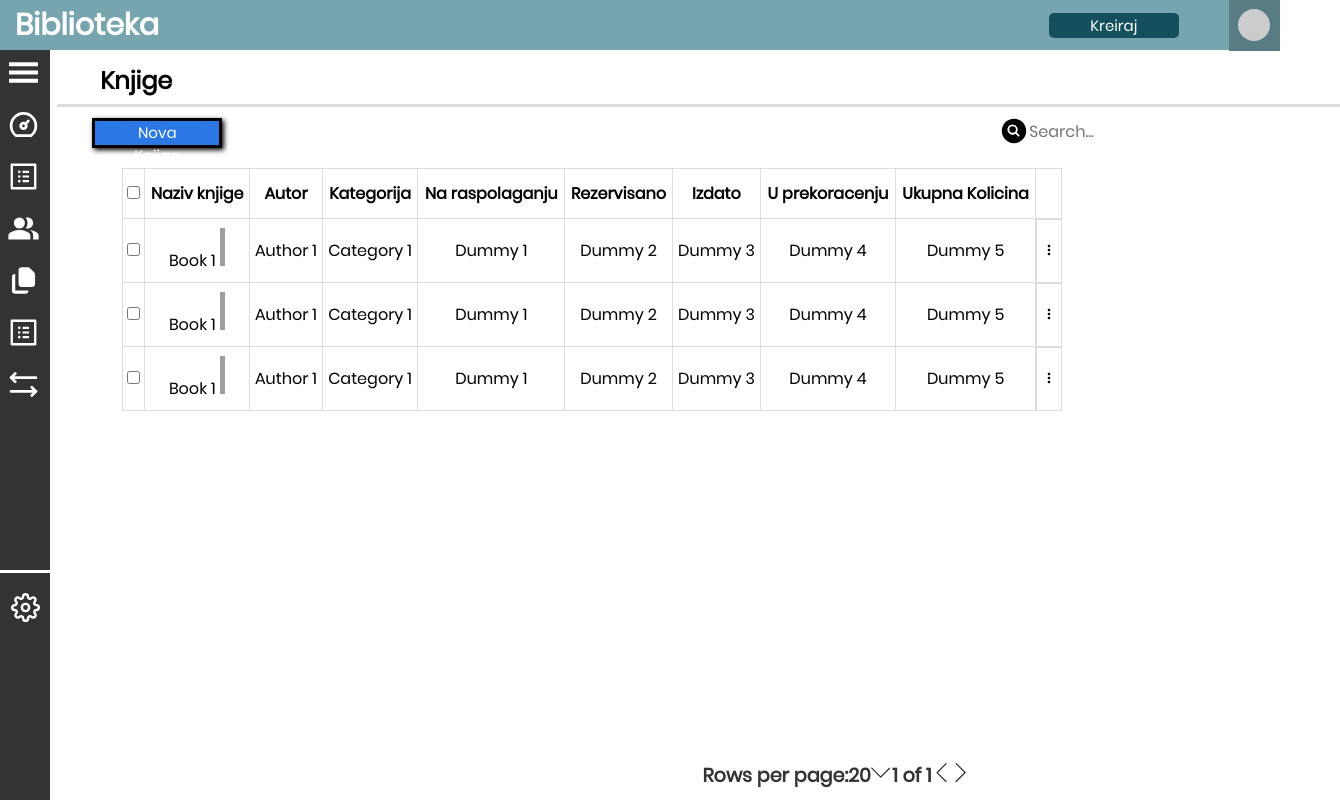
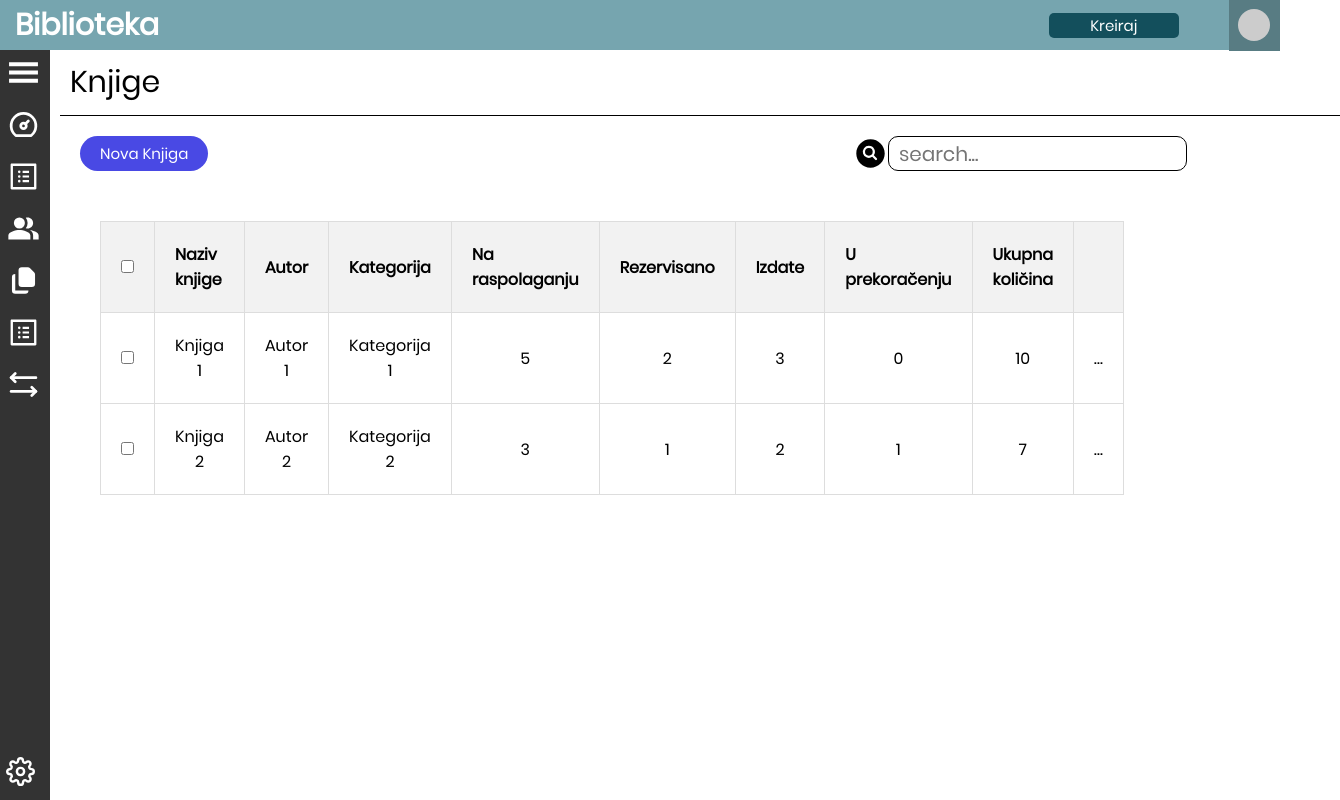
Before and after one commit to Masulaa/online-biblioteka, a React (Create React App) app: page /EvidentionOfBooks in a window 1280 px wide. Shown: the whole page, 1340 px wide, since content can reach past the window. Built offline with nearby package versions, Linux system fonts and the light colour scheme; grey boxes are pictures that could not be loaded.

Commit message:
books evidention finally

```diff
--- a/src/components/books-evidention/EvidentionOfBooks.css
+++ b/src/components/books-evidention/EvidentionOfBooks.css
@@ -69,280 +69,44 @@ body {
   background-color: #ccc;
   border-radius: 20px;
 }
-
-aside {
-  background-color: #333333;
-  width: 50px;
-  padding-bottom: 214px;
-  height: auto;
-  position: fixed;
+.naslov{
+padding:10px ;
+ display: flex;
+  justify-content:flex-start;
+  margin-left: 60px;
+  font-size: 30px;
+  width: 100%;
+  border-bottom: 1px solid black;
 }
 
-.side-nav ul {
-  list-style-type: none;
-  padding: 0;
+.nova-knjiga{
+  padding-left: 20px;
+  padding-right: 20px;
+  margin-left: 80px;
+  background-color: rgb(73, 73, 228);
+  color:white;
+  border-radius: 25px;
+  font-size: 15px;
 }
-
-.side-nav button {
-  width: 20%;
-  background-color: #f1f1f1;
-  border: none;
-  text-align: left;
-  padding: 8px 16px;
-  font-size: 14px;
-  cursor: pointer;
-  margin-bottom: 10px;
+.new-book{
+  height: auto;
+  margin-top: 20px;
+  display: flex;
+  justify-content: space-between;
 }
-
-.icon {
-  padding-left: 2px;
-  color: white;
-  margin: 5px;
+.search-bar-icon{
   font-size: 35px;
 }
 
-.prav {
-  height: 20px;
-  width: 20px;
-  background-color: white;
-}
+.search{
 
-.line {
-  height: 1px;
-  background-color: white;
-  position: absolute;
-  top: 750px;
-}
-
-.settings {
-  color: white;
-  position: absolute;
-  top: 760px;
-  font-size: 35px;
-  margin-left: 5px;
-}
-
-.abc {
-  margin: 1% 3.3%;
-  position: fixed;
-}
-
-.regul {
-  position: absolute;
-  height: 3px;
-  width: 15000%;
-  background-color: #DDDDDD;
-  margin-top: 6px;
-  margin-left: -35px;
+  font-size: 20px;
+  border: 1px solid black;
+  border-radius: 10px;
+  width: 70%;
 
 }
-
-.bca {
-  padding-left: 3rem;
-  margin-left: -50rem;
+.search-span{
+  display: flex;
+  flex-direction: row;
 }
-
-.dugme1 {
-  background-color: rgb(43, 120, 228);
-  margin: auto;
-  padding-left: 18px;
-  padding-right: 18px;
-  color: #fff;
-  border: solid 3px black;
-  margin-right: 50px;
-  font-size: 15px;
-  vertical-align: middle;
-  height: 30px;
-  width: 130px;
-  box-shadow: 2px 2px 5px black;
-  margin: 20px 1700px 20px 50px;
-}
-
-.ikonica-search {
-  margin-bottom: -9px;
-  font-size: 30px;
-}
-
-.search {
-  border-style: none;
-  font-size: 100%;
-}
-
-.dva {
-  display: inline-block;
-  width: 50%;
-  text-align: center;
-  min-width: 320px;
-}
-
-.jedan {
-  display: inline-block;
-  width: 50%;
-  text-align: center;
-  min-width: 320px;
-}
-
-table {
-  width: 70%;
-  margin-left: 80px;
-  border-collapse: collapse;
-}
-
-.dots {
-  padding-bottom: 3px;
-  padding-top: 2px;
-  height: auto;
-  text-align: center;
-}
-
-th,
-td {
-  padding: 8px;
-  padding-left: 3px;
-  height: 50px;
-  padding-right: 3px;
-  text-align: left;
-  border-bottom: 0px solid #ddd;
-  border: solid 1px #ddd;
-}
-
-.th1 {
-  padding-left: 0px;
-  margin-left: 0px;
-  padding-right: 0px;
-  margin-right: 0px;
-}
-
-th {
-  background-color: white;
-}
-
-input[type="checkbox"] {
-  margin-right: 1px;
-}
-
-td:last-child {
-  display: flex;
-  align-items: center;
-}
-
-td img {
-  width: 5px;
-  height: 38px;
-  object-fit: cover;
-  margin-right: 1px;
-}
-
-td span:last-child {
-  margin-left: 1px;
-  cursor: pointer;
-}
-
-tr {
-  margin-left: 1px;
-  padding-left: 1px;
-  margin-right: 1px;
-  padding-right: 1px;
-}
-
-.no-margin {
-  margin: 0;
-  padding: 0;
-}
-
-.f1 {
-  position: fixed;
-  left: -80px;
-  bottom: 0;
-  width: 100%;
-  color: #333;
-  font-size: larger;
-  font-weight: bold;
-  padding: 10px;
-  margin-left: 80rem;
-}
-
-.f2 {
-  position: fixed;
-  left: 0;
-  bottom: 0;
-  width: 100%;
-  color: #333;
-  font-size: larger;
-  padding: 10px;
-  font-weight: bold;
-  padding-left: 160px;
-  margin-left: 80rem;
-}
-
-
-@media screen and (max-width:2500px){
-  .regul{
-    margin-left: -25px;
-  }
-}
-@media screen and (max-width:2200px){
-  .regul{
-    margin-left: -20px;
-  }
-}
-@media screen and (max-width:2000px){
-  .regul{
-    margin-left: -10px;
-  }
-}
-@media screen and (max-width:1700px){
-  .regul{
-    margin-left: 10px;
-  }
-  .jedan{
-    margin-left: -100px;
-  }
-  .f1{
-    margin-left: -300px;
-    text-align: right;
-  }
-  .f2{
-    margin-left: -300px;
-
-    text-align: right;
-
-  }
-}
-@media screen and (max-width:1440px){
-  .regul{
-    margin-left: 15px;
-  }
-  .jedan{
-    margin-left: -280px;
-  }
-}
-@media screen and (max-width:1100px){
-  .regul{
-    margin-left: 20px;
-  }
-  .jedan{
-    margin-left: -450px;
-  }
-}
-@media screen and (max-width:850px){
-  .regul{
-    margin-left: 30px;
-  }
-  .jedan{
-    margin-left: -550px;
-  }
-  .bca{
-    margin-left: -600px;
-  }
-  .f1{
-    margin-left: -250px;
-    text-align: right;
-  }
-  .f2{
-    margin-left: -250px;
-
-    text-align: right;
-
-  }
-}
--- a/src/components/books-evidention/EvidentionOfBooks.js
+++ b/src/components/books-evidention/EvidentionOfBooks.js
@@ -46,36 +46,27 @@ function EvidencijaKnjige() {
                 <li><AiOutlineProfile className="icon"/></li>
                 <li><TbArrowsLeftRight className="icon"/></li>
               </ul>
-              <div className='line'>
+              <div className='linez'>
 
               <FiSettings className="settings"/>
               </div>
             </nav>
           </aside>
-          <main>
-            <div className='abc'>
-              <div className='dva'>
-                <h2 className='bca'>Knjige</h2>
-                <div className='regul'></div>
-                <button className="dugme1" onClick={()=>{navigate('/EvidentionOfBooks/NewBook')}}>Nova Knjiga</button>
-              </div>
-              <div className='jedan'>
-                <HiMagnifyingGlassCircle className="ikonica-search" />
-                <input type="text" placeholder="Search..." className="search" />
-              </div>
-              <Table></Table>
-            </div>
-          </main>
+
         </div>
-        <footer>
-          <div className="f1">
-            Rows per page:20<SlArrowDown />
-          </div>
-          <div className="f2">
-            1 of 1
-            <SlArrowLeft /><SlArrowRight />
-          </div>
-        </footer>
+     <div className='naslov'> Knjige</div>
+
+     <div className='new-book'>
+     <button className='nova-knjiga'>Nova Knjiga</button>
+     <span className='search-span'>
+    <HiMagnifyingGlassCircle className='search-bar-icon'/>
+     <input type='text' placeholder='  search...' className='search'></input>
+     </span>
+     </div>
+
+
+      <Table></Table>
+
       </body>
     </html>
   );
--- a/src/components/books-evidention/table.css
+++ b/src/components/books-evidention/table.css
@@ -1,46 +1,91 @@
-th,tr,td{
+.table {
+    margin-left: 100px;
+    margin-top: 50px;
+    display: block;
+    grid-template-columns: auto repeat(8, minmax(0, 1fr));
+    width: 100%;
+    border-collapse: collapse;
+    margin-bottom: 20px;
     text-align: center;
+    margin-right: 100px;
+
   }
-@media screen and (max-width: 1650px) {
- .line{
-        top: 230px;
+
+  th,
+  td {
+    border: 1px solid #ddd;
+    padding: 8px;
+    padding: 20px;
   }
-    .settings{
+
+  th {
+    background-color: #f2f2f2;
+    text-align: left;
+  }
+
+  input[type='checkbox'] {
+    margin-top: 0;
+    margin-bottom: 0;
+  }
+
+  .options {
+    text-align: center;
+    position: relative;
+  }
+
+  .dots {
+    cursor: pointer;
+  }
+
+  .dropdown {
+    display: inline-block;
+    position: relative;
+  }
+
+  .dropdown-content {
+    display: none;
     position: absolute;
-    top: 240px;
+    background-color: #f9f9f9;
+    min-width: 120px;
+    box-shadow: 0px 8px 16px 0px rgba(0, 0, 0, 0.2);
+    z-index: 1;
+    right: 0;
   }
+
+  .dropdown-content div {
+    color: black;
+    padding: 12px 16px;
+    text-decoration: none;
+    display: block;
+    cursor: pointer;
+  }
+
+  .dropdown-content div:hover {
+    background-color: #f1f1f1;
+  }
+
+  .dropdown:hover .dropdown-content {
+    display: block;
+  }
+
+  .pagination {
+    display: flex;
+    justify-content: center;
+    margin-top: 20px;
+  }
+
+  .pagination button {
+    margin: 0 5px;
   }
 
   @media screen and (max-width: 1440px) {
-  table{
-    height: 50%;
-    width: 50%;
-  }
-  .line{
-    top: 250px ;
-  }
-  .settings{
-    position: absolute;
-    top: 250px;
+    .table{
+        width: 70%;
     }
   }
-  @media screen and (max-width: 1024px) {
-    table{
-      height: 50%;
-      width: 40%;
-    }
-    tr,th,td{
-        font-size: 10px;
+  @media screen and (max-width: 1240px) {
+    .table{
+        width: 20%;
+        font-size: 11px;
     }
   }
-
-    .tri-tacke{
-        height: 64px;
-        justify-content: center;
-    }
-    @media screen and (max-width: 768px) {
-        table{
-          height: 50%;
-          width: 32%;
-        }
-    }
--- a/src/components/books-evidention/table.js
+++ b/src/components/books-evidention/table.js
@@ -1,83 +1,95 @@
-import React from "react";
+import React, { useState } from 'react';
 import './table.css';
-import { BiDotsVerticalRounded } from "react-icons/bi";
-const Table = () => {
+
 const data = [
-    {
-      title: "Book 1",
-      author: "Author 1",
-      category: "Category 1",
-      dummy1: "Dummy 1",
-      dummy2: "Dummy 2",
-      dummy3: "Dummy 3",
-      dummy4: "Dummy 4",
-      dummy5: "Dummy 5",
-    },
-    {
-      title: "Book 1",
-      author: "Author 1",
-      category: "Category 1",
-      dummy1: "Dummy 1",
-      dummy2: "Dummy 2",
-      dummy3: "Dummy 3",
-      dummy4: "Dummy 4",
-      dummy5: "Dummy 5",
-    },
-    {
-      title: "Book 1",
-      author: "Author 1",
-      category: "Category 1",
-      dummy1: "Dummy 1",
-      dummy2: "Dummy 2",
-      dummy3: "Dummy 3",
-      dummy4: "Dummy 4",
-      dummy5: "Dummy 5",
-    },
-    // Add more data rows here
+  { id: 1, naziv: 'Knjiga 1', autor: 'Autor 1', kategorija: 'Kategorija 1', naRaspolaganju: 5, rezervisano: 2, izdate: 3, uPrekoracenju: 0, ukupnaKolicina: 10 },
+  { id: 2, naziv: 'Knjiga 2', autor: 'Autor 2', kategorija: 'Kategorija 2', naRaspolaganju: 3, rezervisano: 1, izdate: 2, uPrekoracenju: 1, ukupnaKolicina: 7 },
 ];
 
+const Table = () => {
+  const [selectedAll, setSelectedAll] = useState(false);
+  const [currentPage, setCurrentPage] = useState(1);
+  const itemsPerPage = 20;
+  const totalPages = Math.ceil(data.length / itemsPerPage);
+  const indexOfLastItem = currentPage * itemsPerPage;
+  const indexOfFirstItem = indexOfLastItem - itemsPerPage;
+  const currentItems = data.slice(indexOfFirstItem, indexOfLastItem);
+
+  const handleSelectAll = (event) => {
+    setSelectedAll(event.target.checked);
+  };
+
+  const handleSelectItem = (id) => {
+    // Implement your logic to handle individual item selection here
+  };
+
+  const handlePageChange = (direction) => {
+    if (direction === 'next') {
+      setCurrentPage((prevPage) => prevPage + 1);
+    } else if (direction === 'previous') {
+      setCurrentPage((prevPage) => prevPage - 1);
+    }
+  };
+
   return (
-    <table>
+    <div>
+      <table className="table">
         <thead>
           <tr>
             <th>
-            <input type="checkbox" />
+              <input type="checkbox" checked={selectedAll} onChange={handleSelectAll} />
             </th>
             <th>Naziv knjige</th>
             <th>Autor</th>
             <th>Kategorija</th>
             <th>Na raspolaganju</th>
             <th>Rezervisano</th>
-          <th>Izdato</th>
-          <th>U prekoracenju</th>
-          <th>Ukupna Kolicina</th>
+            <th>Izdate</th>
+            <th>U prekoračenju</th>
+            <th>Ukupna količina</th>
             <th></th>
           </tr>
         </thead>
+
         <tbody>
-        {data.map((item, index) => (
-          <tr key={index}>
+          {currentItems.map((item) => (
+            <tr key={item.id}>
               <td>
-              <input type="checkbox" />
-
+                <input type="checkbox" checked={selectedAll} onChange={() => handleSelectItem(item.id)} />
               </td>
-            <td>
-           {item.title} <img src="path/to/picture.jpg" alt=""/>
-            </td>
-            <td>{item.author}</td>
-            <td>{item.category}</td>
-            <td>{item.dummy1}</td>
-            <td>{item.dummy2}</td>
-            <td>{item.dummy3}</td>
-            <td>{item.dummy4}</td>
-            <td>{item.dummy5}</td>
-            <td className="tri-tacke">
-            <BiDotsVerticalRounded className="dots"/>
+              <td>{item.naziv}</td>
+              <td>{item.autor}</td>
+              <td>{item.kategorija}</td>
+              <td>{item.naRaspolaganju}</td>
+              <td>{item.rezervisano}</td>
+              <td>{item.izdate}</td>
+              <td>{item.uPrekoracenju}</td>
+              <td>{item.ukupnaKolicina}</td>
+              <td className="options">
+                <div className="dropdown">
+                  <div className="dots">&#x2026;</div>
+                  <div className="dropdown-content">
+                    <div>Obriši</div>
+                    <div>Izmijeni</div>
+                    <div>Izdaj knjigu</div>
+                  </div>
+                </div>
               </td>
             </tr>
           ))}
         </tbody>
       </table>
+      {totalPages > 1 && (
+        <div className="pagination">
+          <button disabled={currentPage === 1} onClick={() => handlePageChange('previous')}>
+            &lt; Prethodno
+          </button>
+          <button disabled={currentPage === totalPages} onClick={() => handlePageChange('next')}>
+            Sljedeće &gt;
+          </button>
+        </div>
+      )}
+    </div>
   );
 };
 
```
Lines whose indentation alone changed are shown as unchanged.
